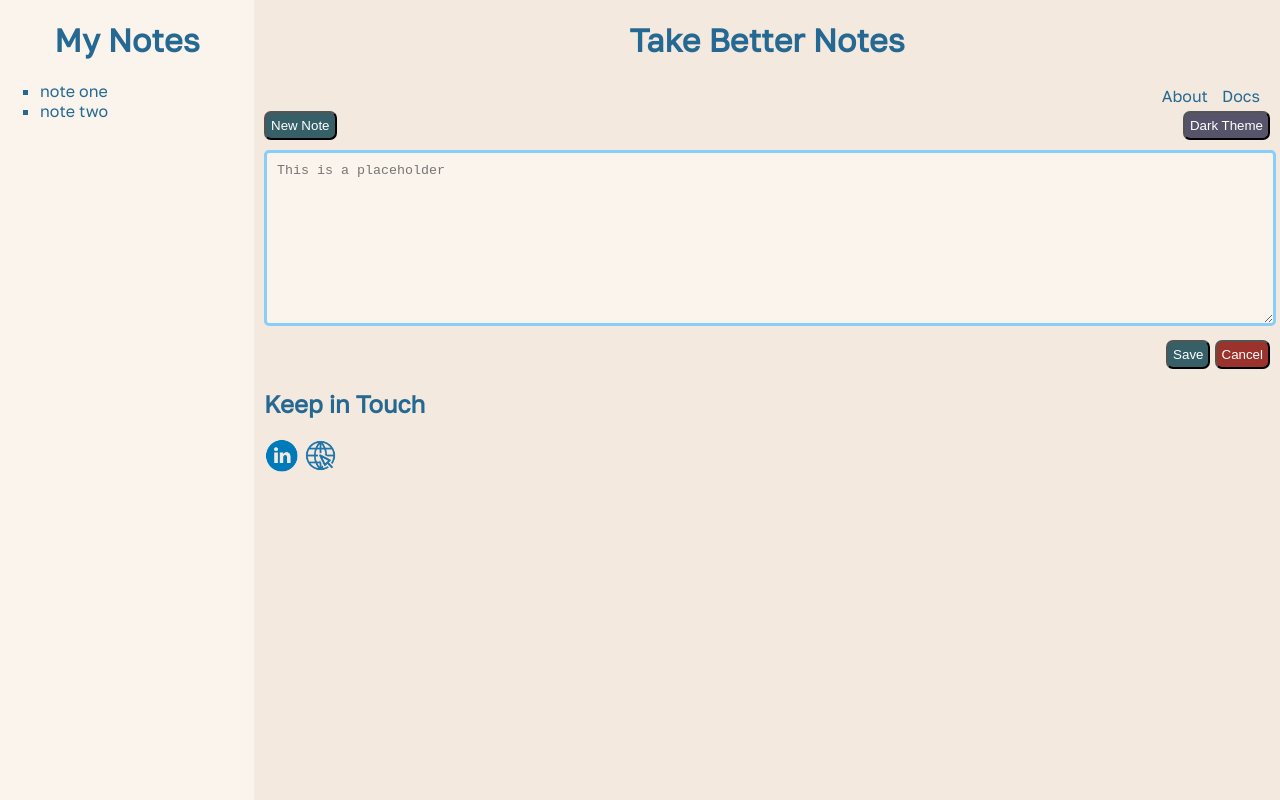
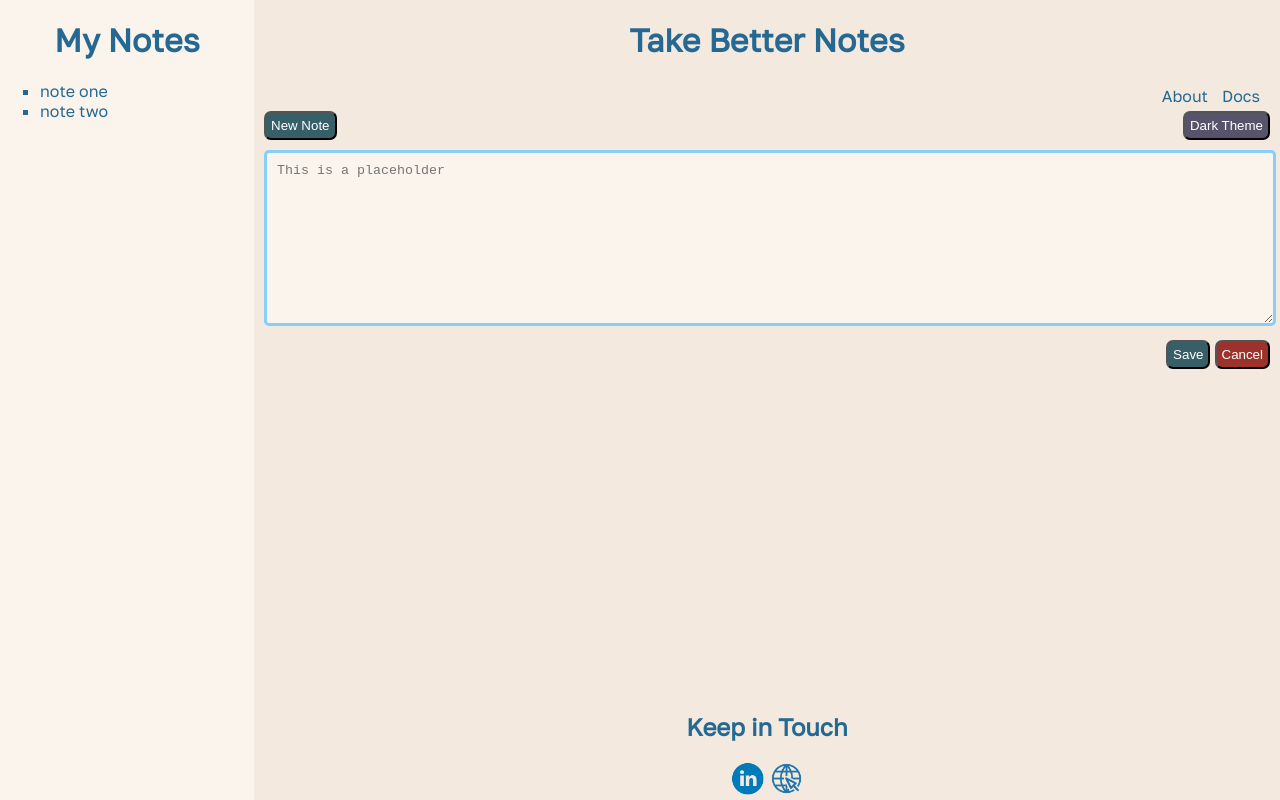
Before and after one commit to jparras1/ACIT1620_Assignment, a plain HTML site: page index.html in a window 1280 px wide. Drawn offline with Linux system fonts and the light colour scheme.

Commit message:
puts footer to the bottom of the page

```diff
--- a/css/stylesheet.css
+++ b/css/stylesheet.css
@@ -70,9 +70,20 @@ main p {
     margin: 5px;
 }
 
+/* ------ Flex and Grid Layout ------- */
+.content {
+    display: flex;
+    flex-direction: column;
+}
+
 main {
     display: flex;
     flex-direction: column;
+    flex: 1 1 100px;
+}
+
+footer {
+    text-align: center;
 }
 
 section:first-child {
@@ -90,5 +101,3 @@ section:last-child {
     align-self: flex-end;
     margin-top: 10px
 }
-
-/* border: 10px solid black; */
--- a/index.html
+++ b/index.html
@@ -22,7 +22,7 @@
           </ul>
         </nav>
       </div>
-      <div>
+      <div class="content">
         <header>
           <h1>Take Better Notes</h1>
         </header>
```
